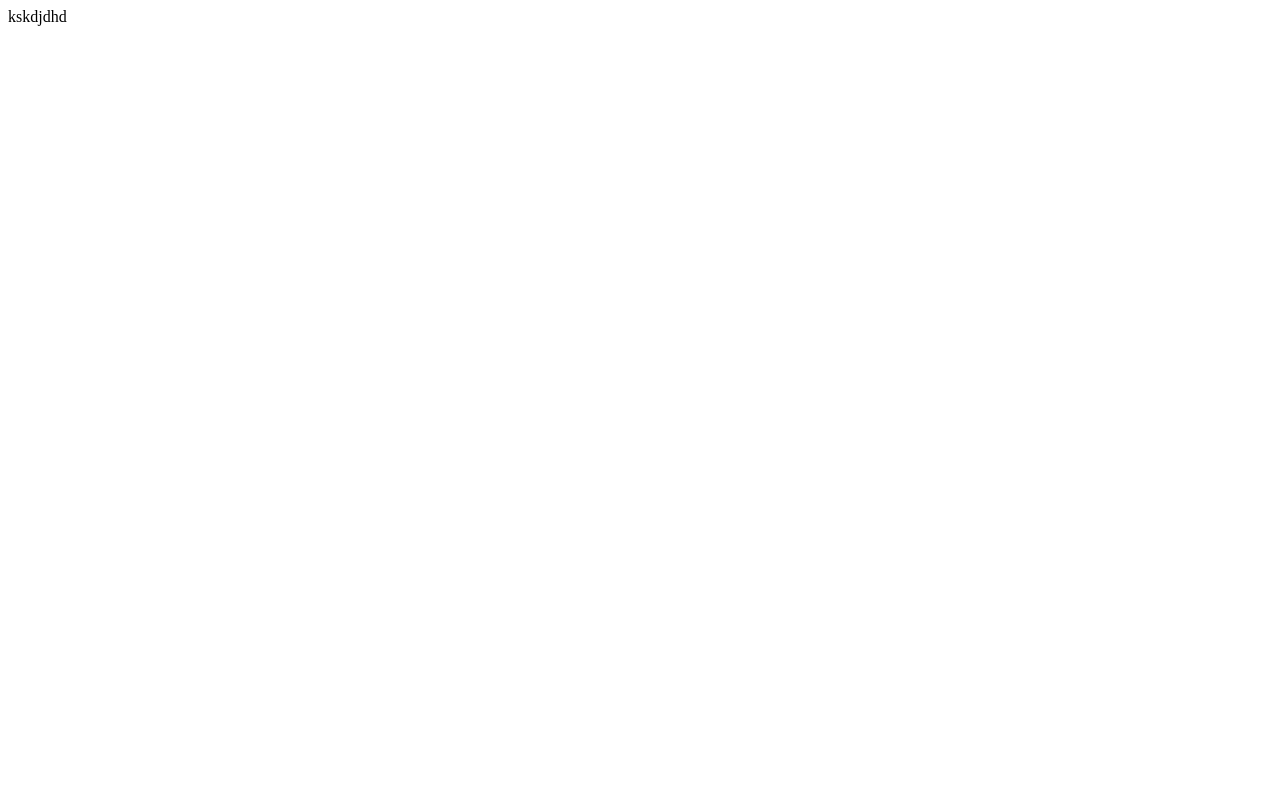
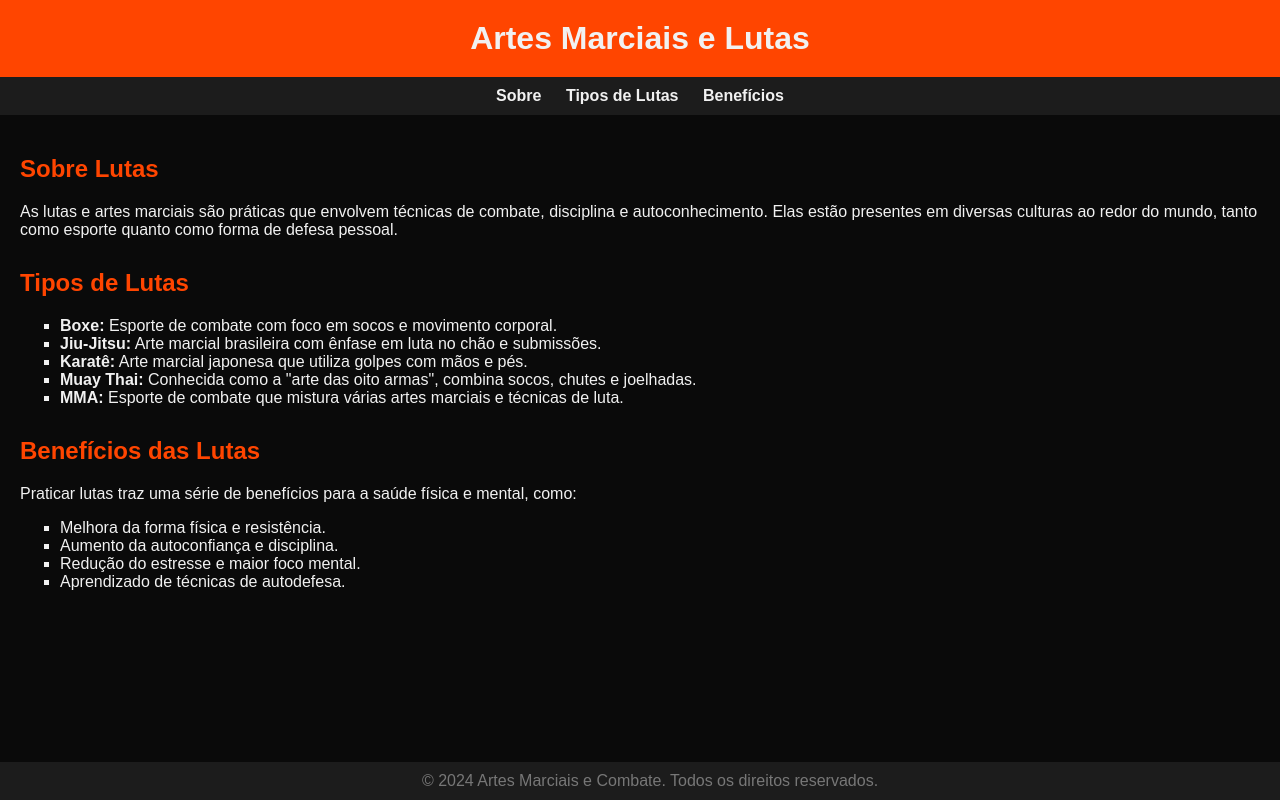
Before and after one commit to polidoroxkc/lutas, a plain HTML site: page index.html in a window 1280 px wide. Drawn offline with Linux system fonts and the light colour scheme.

Commit message:
Update index.html

```diff
--- a/index.html
+++ b/index.html
@@ -1 +1,121 @@
-kskdjdhd
+<!DOCTYPE html>
+<html lang="pt-BR">
+<head>
+    <meta charset="UTF-8">
+    <meta name="viewport" content="width=device-width, initial-scale=1.0">
+    <title>Lutas - Artes Marciais e Combate</title>
+    <style>
+        body {
+            font-family: Arial, sans-serif;
+            background-color: #0a0a0a;
+            color: #f1f1f1;
+            margin: 0;
+            padding: 0;
+        }
+
+        header {
+            background-color: #ff4500;
+            padding: 20px;
+            text-align: center;
+        }
+
+        header h1 {
+            margin: 0;
+        }
+
+        nav {
+            background-color: #1c1c1c;
+            padding: 10px;
+            text-align: center;
+        }
+
+        nav a {
+            margin: 0 10px;
+            color: #f1f1f1;
+            text-decoration: none;
+            font-weight: bold;
+        }
+
+        nav a:hover {
+            text-decoration: underline;
+        }
+
+        main {
+            padding: 20px;
+        }
+
+        section {
+            margin-bottom: 30px;
+        }
+
+        h2 {
+            color: #ff4500;
+        }
+
+        ul {
+            list-style-type: square;
+        }
+
+        footer {
+            background-color: #1c1c1c;
+            text-align: center;
+            padding: 10px;
+            position: fixed;
+            bottom: 0;
+            width: 100%;
+        }
+
+        footer p {
+            margin: 0;
+            color: #777;
+        }
+    </style>
+</head>
+<body>
+
+<header>
+    <h1>Artes Marciais e Lutas</h1>
+</header>
+
+<nav>
+    <a href="#sobre">Sobre</a>
+    <a href="#tipos">Tipos de Lutas</a>
+    <a href="#beneficios">Benefícios</a>
+</nav>
+
+<main>
+    <section id="sobre">
+        <h2>Sobre Lutas</h2>
+        <p>As lutas e artes marciais são práticas que envolvem técnicas de combate, disciplina e autoconhecimento.
+        Elas estão presentes em diversas culturas ao redor do mundo, tanto como esporte quanto como forma de defesa pessoal.</p>
+    </section>
+
+    <section id="tipos">
+        <h2>Tipos de Lutas</h2>
+        <ul>
+            <li><strong>Boxe:</strong> Esporte de combate com foco em socos e movimento corporal.</li>
+            <li><strong>Jiu-Jitsu:</strong> Arte marcial brasileira com ênfase em luta no chão e submissões.</li>
+            <li><strong>Karatê:</strong> Arte marcial japonesa que utiliza golpes com mãos e pés.</li>
+            <li><strong>Muay Thai:</strong> Conhecida como a "arte das oito armas", combina socos, chutes e joelhadas.</li>
+            <li><strong>MMA:</strong> Esporte de combate que mistura várias artes marciais e técnicas de luta.</li>
+        </ul>
+    </section>
+
+    <section id="beneficios">
+        <h2>Benefícios das Lutas</h2>
+        <p>Praticar lutas traz uma série de benefícios para a saúde física e mental, como:</p>
+        <ul>
+            <li>Melhora da forma física e resistência.</li>
+            <li>Aumento da autoconfiança e disciplina.</li>
+            <li>Redução do estresse e maior foco mental.</li>
+            <li>Aprendizado de técnicas de autodefesa.</li>
+        </ul>
+    </section>
+</main>
+
+<footer>
+    <p>&copy; 2024 Artes Marciais e Combate. Todos os direitos reservados.</p>
+</footer>
+
+</body>
+  </html>
```
